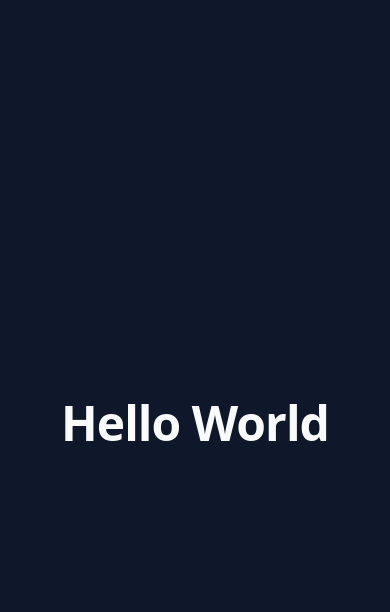
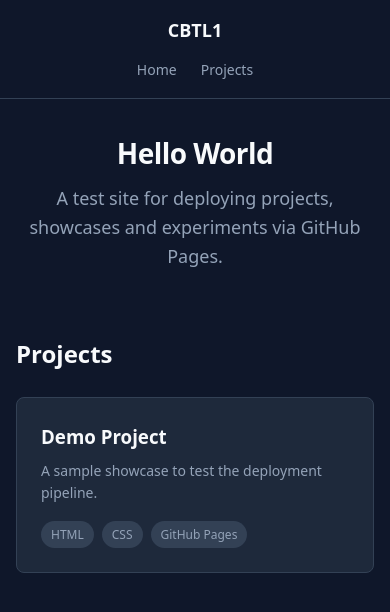
Before and after one commit to CBTL1/Test, a plain HTML site: page index.html in a window 390 px wide. Drawn offline with Linux system fonts and the light colour scheme.

Commit message:
Add nav, shared styles, and demo project showcase
Co-Authored-By: Claude Opus 4.6 <noreply@anthropic.com>

```diff
--- a/index.html
+++ b/index.html
@@ -3,26 +3,36 @@
 <head>
   <meta charset="UTF-8">
   <meta name="viewport" content="width=device-width, initial-scale=1.0">
-  <title>Hello World</title>
-  <style>
-    * { margin: 0; padding: 0; box-sizing: border-box; }
-    body {
-      min-height: 100vh;
-      display: flex;
-      align-items: center;
-      justify-content: center;
-      font-family: system-ui, -apple-system, sans-serif;
-      background: #0f172a;
-      color: #f8fafc;
-    }
-    h1 {
-      font-size: 3rem;
-      font-weight: 700;
-      letter-spacing: -0.02em;
-    }
-  </style>
+  <title>CBTL1</title>
+  <link rel="stylesheet" href="./styles/main.css">
 </head>
 <body>
-  <h1>Hello World</h1>
+  <nav class="nav">
+    <a class="nav-brand" href="./">CBTL1</a>
+    <ul class="nav-links">
+      <li><a href="./">Home</a></li>
+      <li><a href="#projects">Projects</a></li>
+    </ul>
+  </nav>
+
+  <div class="hero">
+    <h1>Hello World</h1>
+    <p>A test site for deploying projects, showcases and experiments via GitHub Pages.</p>
+  </div>
+
+  <div class="container" id="projects">
+    <h2 style="margin-bottom: 1.5rem;">Projects</h2>
+    <div class="card-grid">
+      <a class="card" href="./projects/demo/" style="text-decoration: none; color: inherit;">
+        <h3>Demo Project</h3>
+        <p>A sample showcase to test the deployment pipeline.</p>
+        <div class="badges">
+          <span class="badge">HTML</span>
+          <span class="badge">CSS</span>
+          <span class="badge">GitHub Pages</span>
+        </div>
+      </a>
+    </div>
+  </div>
 </body>
 </html>
--- /dev/null
+++ b/styles/main.css
@@ -0,0 +1,92 @@
+*, *::before, *::after { margin: 0; padding: 0; box-sizing: border-box; }
+
+:root {
+  --bg: #0f172a;
+  --bg-card: #1e293b;
+  --text: #f8fafc;
+  --text-muted: #94a3b8;
+  --accent: #3b82f6;
+  --accent-hover: #60a5fa;
+  --border: #334155;
+  --radius: 8px;
+}
+
+body {
+  min-height: 100vh;
+  font-family: system-ui, -apple-system, sans-serif;
+  background: var(--bg);
+  color: var(--text);
+  line-height: 1.6;
+}
+
+a { color: var(--accent); text-decoration: none; transition: color 0.2s; }
+a:hover { color: var(--accent-hover); }
+
+/* Nav */
+.nav {
+  display: flex;
+  align-items: center;
+  gap: 2rem;
+  padding: 1rem 2rem;
+  border-bottom: 1px solid var(--border);
+}
+.nav-brand { font-weight: 700; font-size: 1.125rem; color: var(--text); }
+.nav-links { display: flex; gap: 1.5rem; list-style: none; }
+.nav-links a { color: var(--text-muted); font-size: 0.875rem; }
+.nav-links a:hover { color: var(--text); }
+
+/* Layout */
+.container { max-width: 960px; margin: 0 auto; padding: 2rem 1rem; }
+.hero { text-align: center; padding: 4rem 1rem; }
+.hero h1 { font-size: 2.5rem; font-weight: 700; letter-spacing: -0.02em; margin-bottom: 0.5rem; }
+.hero p { color: var(--text-muted); font-size: 1.125rem; max-width: 480px; margin: 0 auto; }
+
+/* Cards */
+.card-grid { display: grid; grid-template-columns: repeat(auto-fill, minmax(280px, 1fr)); gap: 1.5rem; }
+.card {
+  background: var(--bg-card);
+  border: 1px solid var(--border);
+  border-radius: var(--radius);
+  padding: 1.5rem;
+  transition: border-color 0.2s;
+}
+.card:hover { border-color: var(--accent); }
+.card h3 { margin-bottom: 0.5rem; }
+.card p { color: var(--text-muted); font-size: 0.875rem; }
+
+/* Badges */
+.badges { display: flex; flex-wrap: wrap; gap: 0.5rem; margin-top: 1rem; }
+.badge {
+  background: var(--border);
+  color: var(--text-muted);
+  font-size: 0.75rem;
+  padding: 0.25rem 0.625rem;
+  border-radius: 999px;
+}
+
+/* Detail page */
+.detail-header { margin-bottom: 2rem; }
+.detail-header h1 { font-size: 2rem; margin-bottom: 0.25rem; }
+.detail-header p { color: var(--text-muted); }
+.detail-section { margin-bottom: 2rem; }
+.detail-section h2 { font-size: 1.25rem; margin-bottom: 0.75rem; border-bottom: 1px solid var(--border); padding-bottom: 0.5rem; }
+.detail-links { display: flex; gap: 1rem; margin-top: 1.5rem; }
+.btn {
+  display: inline-flex; align-items: center; gap: 0.5rem;
+  padding: 0.5rem 1rem;
+  background: var(--accent);
+  color: #fff;
+  border-radius: var(--radius);
+  font-size: 0.875rem;
+  font-weight: 500;
+  transition: background 0.2s;
+}
+.btn:hover { background: var(--accent-hover); color: #fff; }
+.btn-outline { background: transparent; border: 1px solid var(--border); color: var(--text); }
+.btn-outline:hover { border-color: var(--accent); color: var(--accent); }
+
+@media (max-width: 640px) {
+  .nav { flex-direction: column; gap: 0.75rem; text-align: center; }
+  .hero h1 { font-size: 1.75rem; }
+  .hero { padding: 2rem 1rem; }
+}
```
Also changed, not shown: projects/demo/index.html (added, +54 -0 lines).
